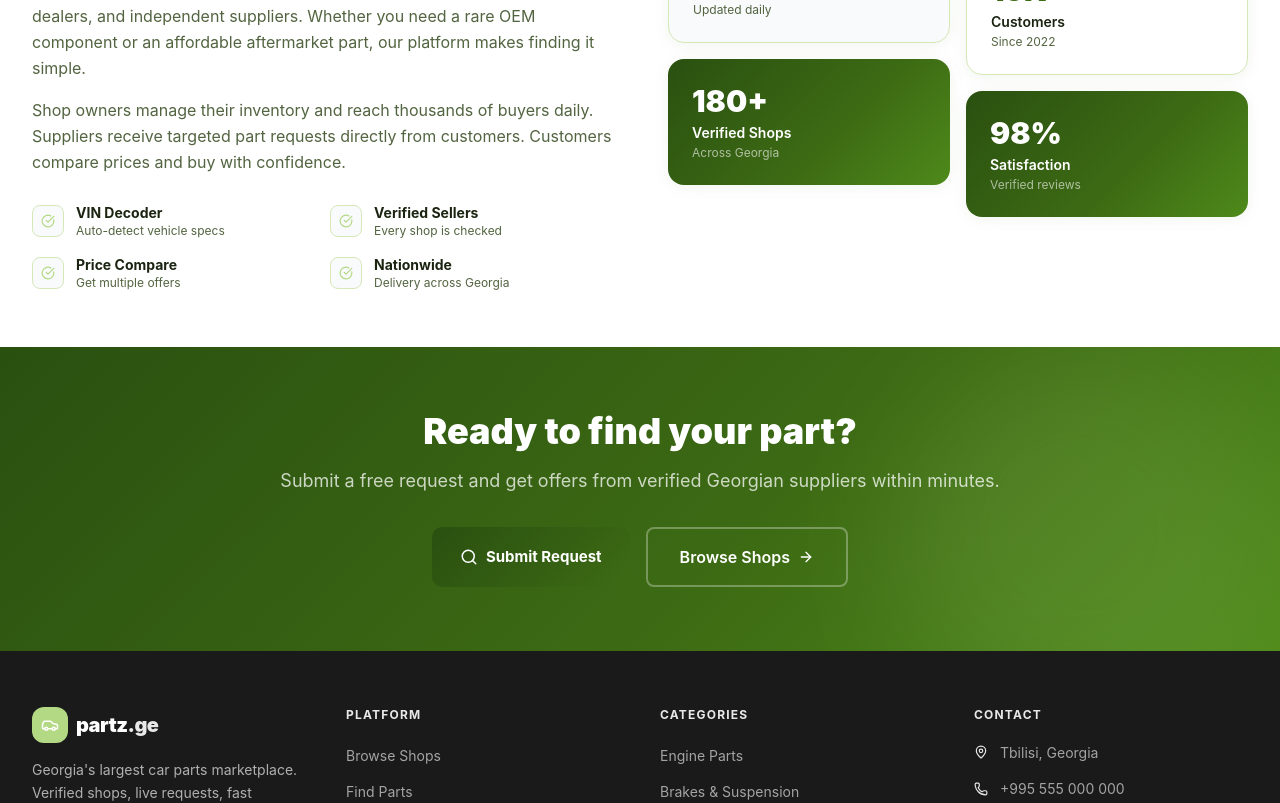
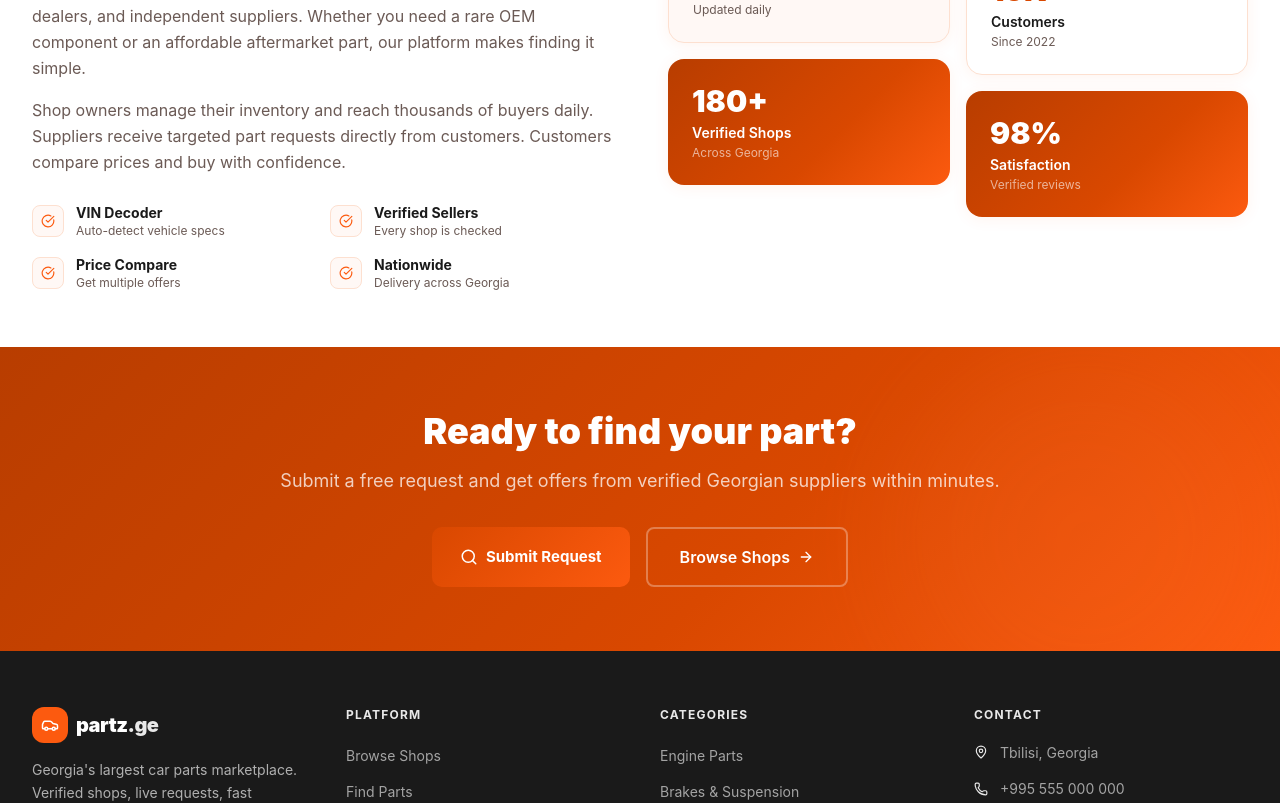
Before and after one commit to gioocharkviani/partz-frontend, a Next.js app: page / in a window 1280 px wide. Shown: the part 4548-5351 px from the top of the page. Built offline with nearby package versions, Linux system fonts and the light colour scheme.

Commit message:
change colour

```diff
--- a/src/app/globals.css
+++ b/src/app/globals.css
@@ -1,31 +1,27 @@
 @import "tailwindcss";
 
 @theme {
-  /* ── Main accent: user's lime green ── */
-  --color-teal: #B4D984;        /* lime green — icons, borders, small highlights */
-  --color-teal-dark: #3D6B14;   /* deep forest green — buttons, active states, text links */
-  --color-teal-light: #CDE89E;  /* lighter lime — very subtle fills */
+  /* ── Main accent: #fc5a0f ── */
+  --color-teal: #fc5a0f;
+  --color-teal-dark: #d94800;
+  --color-teal-light: #ff7d44;
+  --color-teal-wash: #fff8f5;
+  --color-teal-border: #fde0d0;
 
-  /* Backgrounds — NO green wash, all neutral */
-  --color-teal-wash: #F9FAFB;   /* pure neutral light gray */
-  --color-teal-border: #D6E8B8; /* soft lime border */
+  --color-yellow: #ff7d44;
+  --color-amber: #fc5a0f;
+  --color-amber-light: #fff0e8;
 
-  /* Secondary palette — cool neutral */
-  --color-yellow: #B4D984;      /* reuse lime as "warm" accent */
-  --color-amber: #5A8A18;       /* mid forest green */
-  --color-amber-light: #EDF7D8; /* very light lime wash */
+  --color-cream: #fdf5f0;
+  --color-cream-dark: #f5e4d8;
+  --color-cream-darker: #e8ccbb;
+  --color-light: #fff8f5;
+  --color-border: #e8e4e0;
 
-  --color-cream: #F5F7F2;
-  --color-cream-dark: #E5EAE0;
-  --color-cream-darker: #CDD8C4;
-  --color-light: #F9FAFB;
-  --color-border: #E8EBE4;
-
-  /* Text — dark green-tinted near-black */
-  --color-dark: #1A2410;        /* near-black with green cast */
-  --color-dark-soft: #2A3818;
-  --color-muted: #526440;       /* muted forest green */
-  --color-subtle: #8CA87A;      /* lighter muted */
+  --color-dark: #1a1a1a;
+  --color-dark-soft: #2d2d2d;
+  --color-muted: #6b5a55;
+  --color-subtle: #a89892;
 
   --font-sans: "Inter", system-ui, sans-serif;
 }
@@ -40,30 +36,30 @@ html {
 
 body {
   background-color: #ffffff;
-  color: #1A2410;
+  color: #1a1a1a;
   font-family: var(--font-sans);
 }
 
 /* ── Gradients ── */
 .gradient-hero {
-  background: linear-gradient(135deg, #F9FAFB 0%, #ffffff 55%, #F9FAFB 100%);
+  background: linear-gradient(135deg, #fffaf7 0%, #ffffff 55%, #fffdf5 100%);
 }
 
 .gradient-hero-dark {
-  background: linear-gradient(135deg, #2A5010 0%, #3D6B14 60%, #4E8A1A 100%);
+  background: linear-gradient(135deg, #b83d00 0%, #d94800 50%, #fc5a0f 100%);
 }
 
 .gradient-teal {
-  background: linear-gradient(135deg, #2A5010 0%, #3D6B14 60%, #4E8A1A 100%);
+  background: linear-gradient(135deg, #b83d00 0%, #d94800 60%, #fc5a0f 100%);
 }
 
-.gradient-lime-light {
-  background: linear-gradient(135deg, #EDF7D8 0%, #F5FBEA 100%);
+.gradient-orange-light {
+  background: linear-gradient(135deg, #fff0e8 0%, #ffe8d8 100%);
 }
 
 /* ── Shadows ── */
 .card-shadow {
-  box-shadow: 0 2px 16px rgba(61, 107, 20, 0.07);
+  box-shadow: 0 2px 16px rgba(252, 90, 15, 0.07);
 }
 
 .card-shadow-hover {
@@ -71,7 +67,7 @@ body {
 }
 
 .card-shadow-hover:hover {
-  box-shadow: 0 8px 32px rgba(61, 107, 20, 0.13);
+  box-shadow: 0 8px 32px rgba(252, 90, 15, 0.14);
   transform: translateY(-3px);
 }
 
@@ -80,7 +76,7 @@ body {
   display: block;
   font-size: 0.75rem;
   font-weight: 700;
-  color: #526440;
+  color: #6b5a55;
   text-transform: uppercase;
   letter-spacing: 0.06em;
   margin-bottom: 0.375rem;
@@ -90,22 +86,22 @@ body {
 .input-base {
   width: 100%;
   padding: 0.75rem 1rem;
-  border: 1.5px solid #E8EBE4;
+  border: 1.5px solid #e8e4e0;
   border-radius: 0.625rem;
   background: #ffffff;
-  color: #1A2410;
+  color: #1a1a1a;
   font-size: 0.9375rem;
   transition: border-color 0.2s, box-shadow 0.2s;
   outline: none;
 }
 
 .input-base:focus {
-  border-color: #B4D984;
-  box-shadow: 0 0 0 3px rgba(180, 217, 132, 0.25);
+  border-color: #fc5a0f;
+  box-shadow: 0 0 0 3px rgba(252, 90, 15, 0.12);
 }
 
 .input-base::placeholder {
-  color: #8CA87A;
+  color: #a89892;
 }
 
 /* ── Buttons ── */
@@ -115,7 +111,7 @@ body {
   justify-content: center;
   gap: 0.5rem;
   padding: 0.75rem 1.75rem;
-  background: linear-gradient(135deg, #2A5010 0%, #3D6B14 100%);
+  background: linear-gradient(135deg, #d94800 0%, #fc5a0f 100%);
   color: #ffffff;
   font-weight: 700;
   font-size: 0.9375rem;
@@ -128,7 +124,7 @@ body {
 
 .btn-primary:hover {
   transform: translateY(-2px);
-  box-shadow: 0 6px 20px rgba(61, 107, 20, 0.38);
+  box-shadow: 0 6px 20px rgba(252, 90, 15, 0.40);
 }
 
 .btn-secondary {
@@ -138,20 +134,20 @@ body {
   gap: 0.5rem;
   padding: 0.75rem 1.75rem;
   background: transparent;
-  color: #1A2410;
+  color: #1a1a1a;
   font-weight: 600;
   font-size: 0.9375rem;
   border-radius: 0.625rem;
-  border: 1.5px solid #E8EBE4;
+  border: 1.5px solid #e8e4e0;
   cursor: pointer;
   transition: all 0.2s;
   text-decoration: none;
 }
 
 .btn-secondary:hover {
-  background: #F9FAFB;
-  border-color: #3D6B14;
-  color: #3D6B14;
+  background: #fff8f5;
+  border-color: #fc5a0f;
+  color: #fc5a0f;
 }
 
 .btn-teal {
@@ -160,7 +156,7 @@ body {
   justify-content: center;
   gap: 0.5rem;
   padding: 0.75rem 1.75rem;
-  background: linear-gradient(135deg, #2A5010 0%, #3D6B14 100%);
+  background: linear-gradient(135deg, #d94800 0%, #fc5a0f 100%);
   color: #ffffff;
   font-weight: 700;
   font-size: 0.9375rem;
@@ -173,46 +169,22 @@ body {
 
 .btn-teal:hover {
   transform: translateY(-2px);
-  box-shadow: 0 6px 20px rgba(61, 107, 20, 0.38);
-}
-
-/* ── Lime accent button (lime bg + dark text) ── */
-.btn-lime {
-  display: inline-flex;
-  align-items: center;
-  justify-content: center;
-  gap: 0.5rem;
-  padding: 0.75rem 1.75rem;
-  background: #B4D984;
-  color: #1A2410;
-  font-weight: 700;
-  font-size: 0.9375rem;
-  border-radius: 0.625rem;
-  border: none;
-  cursor: pointer;
-  transition: transform 0.2s, box-shadow 0.2s, background 0.2s;
-  text-decoration: none;
-}
-
-.btn-lime:hover {
-  background: #A4CC74;
-  transform: translateY(-2px);
-  box-shadow: 0 6px 20px rgba(180, 217, 132, 0.45);
+  box-shadow: 0 6px 20px rgba(252, 90, 15, 0.40);
 }
 
 /* ── Section label pill ── */
 .section-label {
   display: inline-block;
   padding: 0.25rem 0.875rem;
-  background: rgba(180, 217, 132, 0.2);
-  color: #3D6B14;
+  background: rgba(252, 90, 15, 0.08);
+  color: #d94800;
   font-weight: 700;
   font-size: 0.75rem;
   letter-spacing: 0.1em;
   text-transform: uppercase;
   border-radius: 100px;
   margin-bottom: 0.75rem;
-  border: 1px solid rgba(180, 217, 132, 0.45);
+  border: 1px solid rgba(252, 90, 15, 0.18);
 }
 
 /* ── Animations ── */
--- a/src/components/Footer.tsx
+++ b/src/components/Footer.tsx
@@ -3,7 +3,7 @@ import { Car, Phone, Mail, MapPin, Globe2, MessageCircle, Rss } from 'lucide-rea
 
 export default function Footer() {
   return (
-    <footer style={{ background: '#1A1A1A' }} className="text-white">
+    <footer style={{ background: '#1a1a1a' }} className="text-white">
       <div className="max-w-7xl mx-auto px-4 sm:px-6 lg:px-8 pt-14 pb-8">
         <div className="grid grid-cols-1 md:grid-cols-2 lg:grid-cols-4 gap-10 mb-10">
 
--- a/src/components/Navbar.tsx
+++ b/src/components/Navbar.tsx
@@ -21,7 +21,7 @@ export default function Navbar() {
 
           {/* Logo */}
           <Link href="/" className="flex items-center gap-2 group shrink-0">
-            <div className="w-8 h-8 rounded-lg bg-teal-dark flex items-center justify-center">
+            <div className="w-8 h-8 rounded-lg bg-teal flex items-center justify-center">
               <Car size={16} className="text-white" />
             </div>
             <span className="text-xl font-black text-dark tracking-tight">
```
